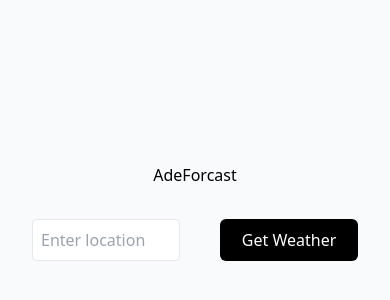
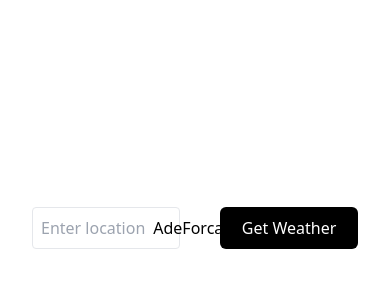
Before and after one commit to Adebozz/AdeForcast, a Next.js app: page / in a window 390 px wide. Shown: the part 194-494 px from the top of the page. Built offline with nearby package versions, Linux system fonts and the light colour scheme.

Commit message:
making the logo responsive

```diff
--- a/app/page.tsx
+++ b/app/page.tsx
@@ -28,8 +28,8 @@ export default function Home() {
   };
 
   return (
-    <div className="bg-gray-50 h-screen flex flex-col items-center justify-center">
-      <div className="font-medium text-black mt-0 flex">AdeForcast</div>
+    <div className="bg-gray h-screen flex flex-col items-center justify-center">
+      <div className="font-medium text-black mt-0 flex absolute mb-100">AdeForcast</div>
       <div className="p-8 rounded-lg flex gap-10">
         <input
           type="text"
```
